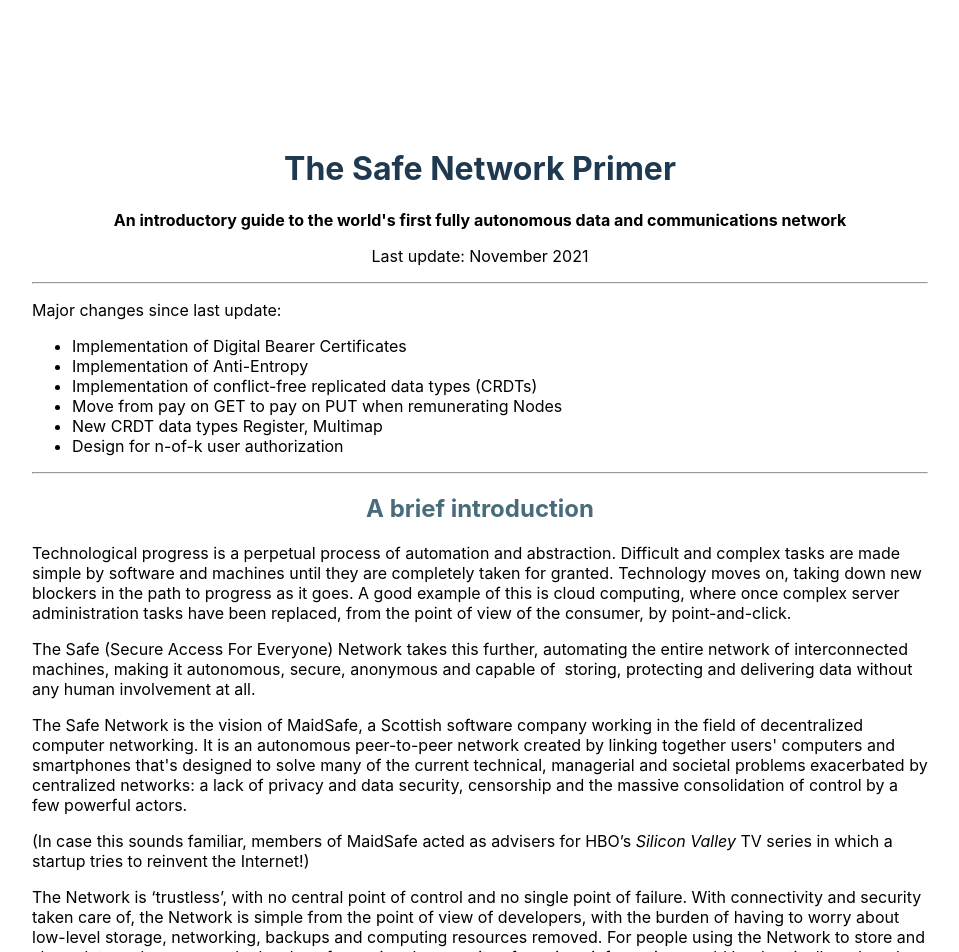
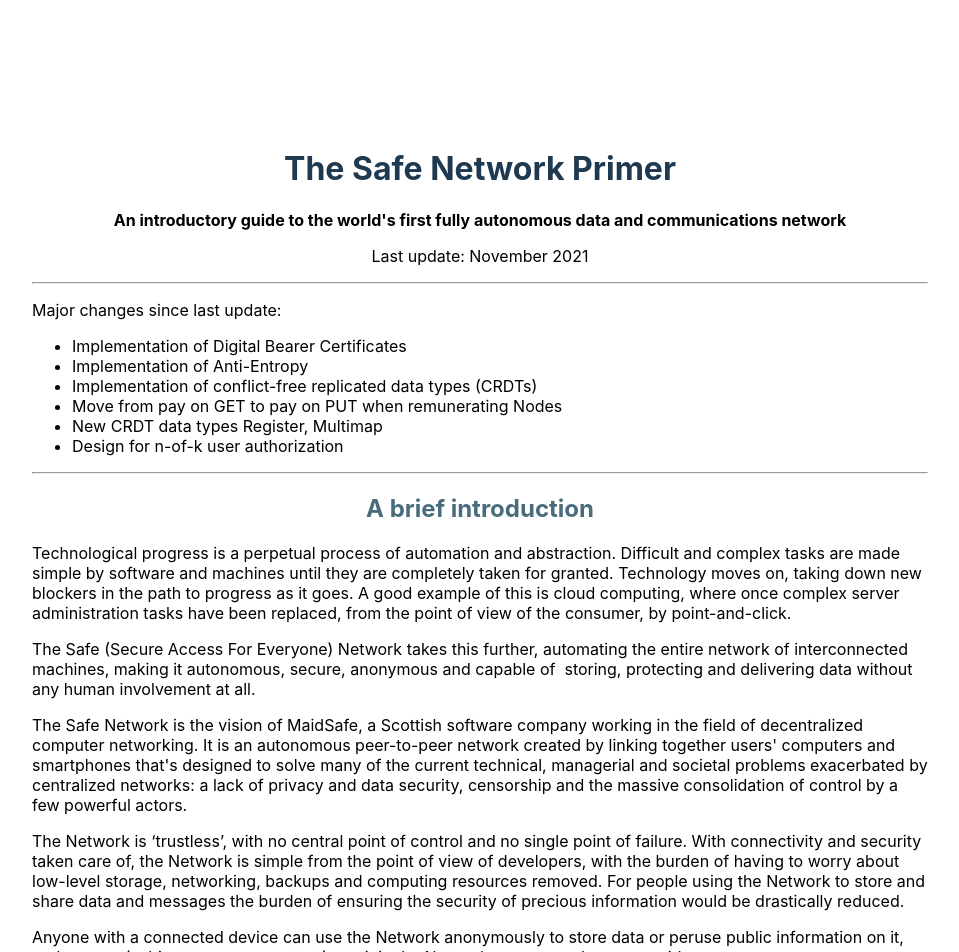
Before and after one commit to safenetwork/primer.safenetwork.org, a React (Create React App) app: page / in a window 1280 px wide. Shown: the top 952 px of the page, without its empty margins (160-1119 px from the left). Built offline with nearby package versions, Linux system fonts and the light colour scheme; the HTML template or start-up script is replaced by a standard one.

Commit message:
Update Intro.js

```diff
--- a/src/pages/Intro.js
+++ b/src/pages/Intro.js
@@ -7,7 +7,7 @@
         <p>Technological progress is a perpetual process of automation and abstraction. Difficult and complex tasks are made simple by software and machines until they are completely taken for granted. Technology moves on, taking down new blockers in the path to progress as it goes. A good example of this is cloud computing, where once complex server administration tasks have been replaced, from the point of view of the consumer, by point-and-click.</p>
         <p>The Safe (Secure Access For Everyone) Network takes this further, automating the entire network of interconnected machines, making it autonomous, secure, anonymous and capable of&nbsp; storing, protecting and delivering data without any human involvement at all.</p>
         <p>The Safe Network is the vision of MaidSafe, a Scottish software company working in the field of decentralized computer networking. It is an autonomous peer-to-peer network created by linking together users' computers and smartphones that's designed to solve many of the current technical, managerial and societal problems exacerbated by centralized networks: a lack of privacy and data security, censorship and the massive consolidation of control by a few powerful actors.&nbsp;</p>
-        <p>(In case this sounds familiar, members of MaidSafe acted as advisers for HBO&rsquo;s <i>Silicon Valley</i> TV series in which a startup tries to reinvent the Internet!)</p>
+
         <p>The Network is &lsquo;trustless&rsquo;, with no central point of control and no single point of failure. With connectivity and security taken care of, the Network is simple from the point of view of developers, with the burden of having to worry about low-level storage, networking, backups and computing resources removed. For people using the Network to store and share data and messages the burden of ensuring the security of precious information would be drastically reduced.</p>
         <p>Anyone with a connected device can use the Network anonymously to store data or peruse public information on it, and anyone (subject to a resource test) can join the Network anonymously as a provider.</p>
         <p>The Safe Network is a platform on which new digital worlds can be constructed.</p>
```
